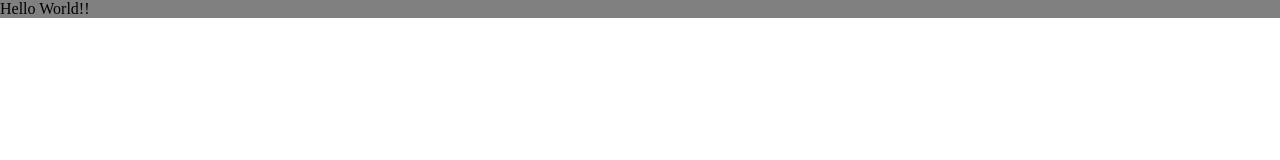
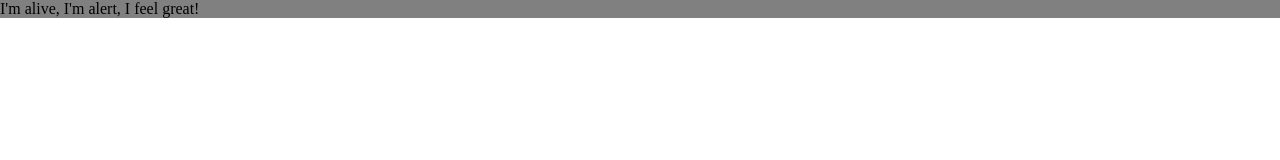
Before and after one commit to xani-dev/DailyCode, a React (Create React App) app in the folder May15th/test-app/: page / in a window 1280 px wide. Shown: the top 160 px of the page. Built offline with nearby package versions, Linux system fonts and the light colour scheme.

Commit message:
Adding a Message Component to my test app

```diff
--- a/May15th/test-app/src/App.js
+++ b/May15th/test-app/src/App.js
@@ -1,7 +1,8 @@
 import './App.css';
+import { Message } from './Message';
 
 function App() {
-	return <div className='App'>Hello World!!</div>;
+	return <div className='App'><Message/></div>;
 }
 
 export default App;
--- /dev/null
+++ b/May15th/test-app/src/Message.js
@@ -0,0 +1,7 @@
+import React from 'react'
+
+export const Message = () => {
+  return (
+    <div>I'm alive, I'm alert, I feel great!</div>
+  )
+}
```
